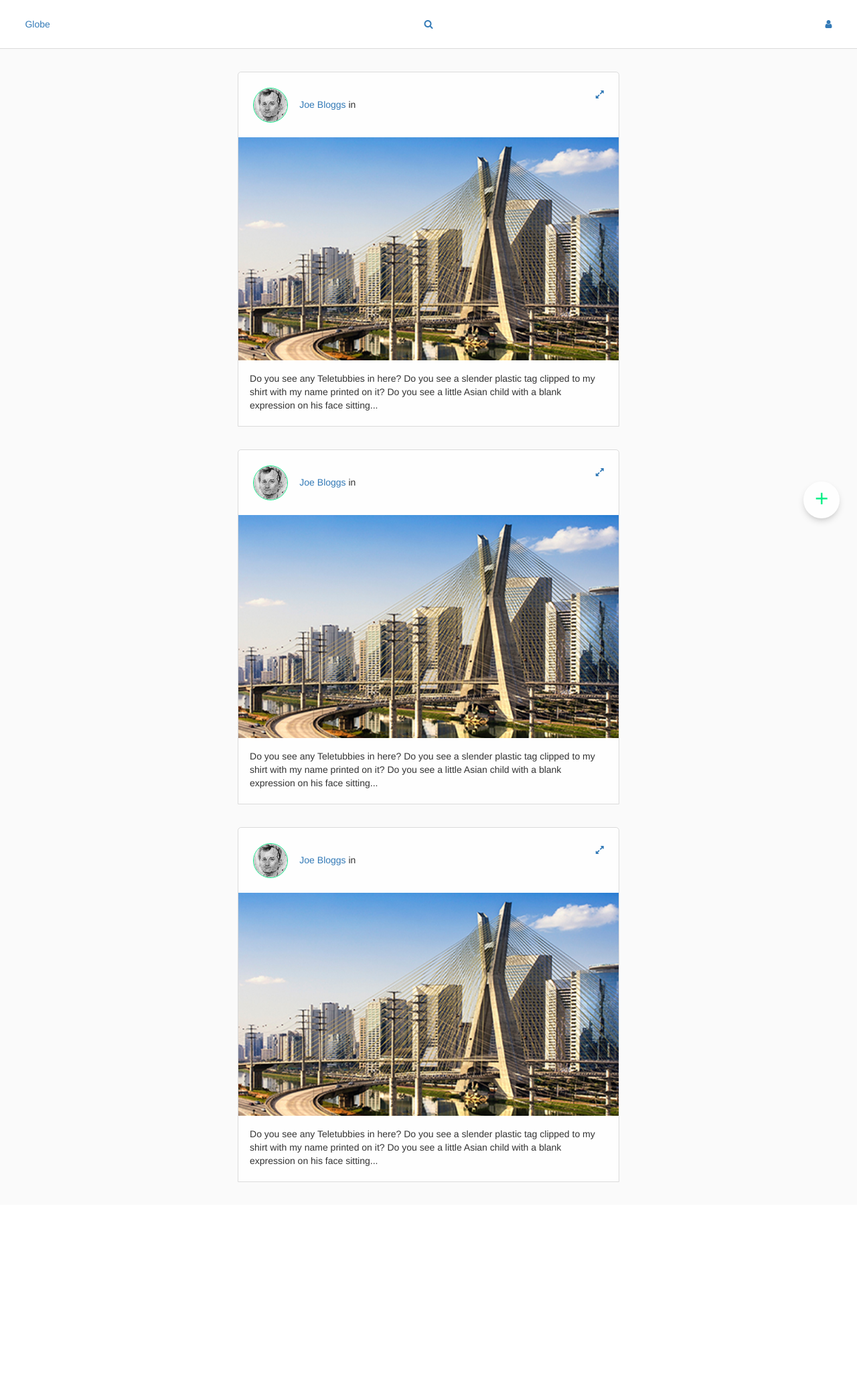
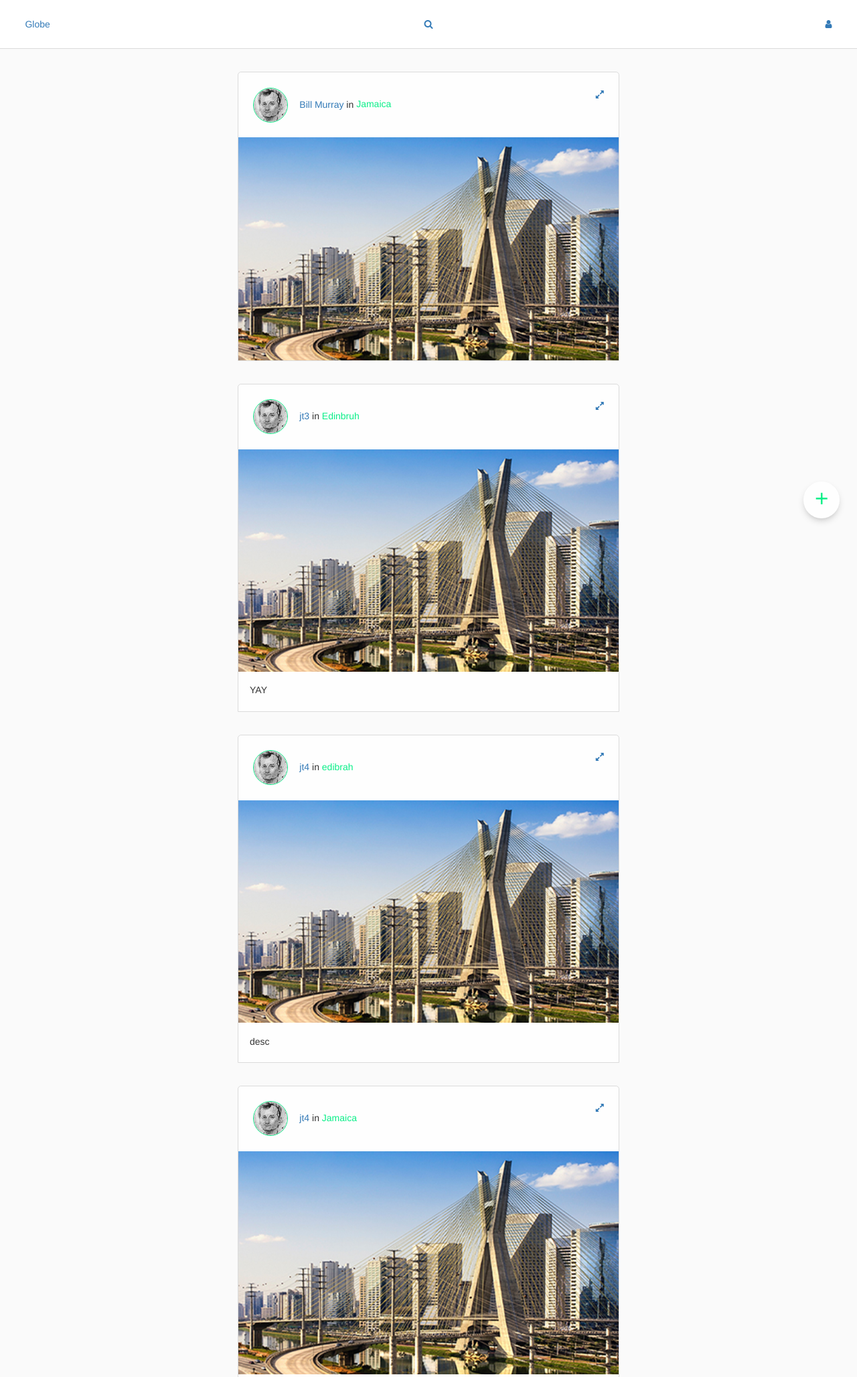
Before and after one commit to JoshIsReallyGoodAtGit/set09103_cw2, a Flask app: page /feed/ in a window 1280 px wide. Shown: the top 2056 px of the page at 67% size. Before the commit the page ends 1765 px from the top, so only its background shows below. Run offline with Flask 2, Linux system fonts and the light colour scheme; data comes from the database, SQL or seed files in the repository; some libraries are stand-ins or nearby versions; some web fonts are replaced.

Commit message:
add feature: user can now look at dynamic posts. All core functionality now complete :D!

```diff
--- a/templates/feed.html
+++ b/templates/feed.html
@@ -34,64 +34,33 @@
 
 <section class="sectionFeed">
      <a href="#0" data-remodal-target="addNewPost">
-            <div class="fab-post">
+           <div class="fab-post">
                   &plus;
            </div>
       <a/>
 
       <div class="container">
-            <div class="section-card-wrapper">
+            {% for row in rows %}
+                 <div class="section-card-wrapper">
                   <div class="section-card-header">
                         <div class="card-profile">
                               <img class="img-circle" src="/static/img/placeholder-profile-img.jpg" alt="profile of __">
-                              <a class="card-profile-name" href="#0">Joe Bloggs</a> in
-                              <p class="card-profile-location">{{object1}}</p>
+                              <a class="card-profile-name" href="#0">{{ row['Post_Author']}}</a> in
+                              <p class="card-profile-location">{{row['Post_Loc']}}</p>
                               <a class="card-profile-enlarge pull-right" href="#modal"><i class="fa fa-expand"></i></a>
                         </div> <!--/header-wrapper-->
                   </div><!--/header-->
                   <div class="card-image-wrapper">
                         <img class="card-image img-responsive" src="/static/img/showcase-1.jpg">
                   </div>
-                  <div class="card-bottom">
-                       <p>Do you see any Teletubbies in here? Do you see a slender plastic tag clipped to my shirt with my name printed on it? Do you see a little Asian child with a blank expression on his face sitting...
-                        </p>
-                   </div>
-            </div>
-             <div class="section-card-wrapper">
-                  <div class="section-card-header">
-                        <div class="card-profile">
-                              <img class="img-circle" src="/static/img/placeholder-profile-img.jpg" alt="profile of __">
-                              <a class="card-profile-name" href="#0">Joe Bloggs</a> in
-                              <p class="card-profile-location">{{object1}}</p>
-                              <a class="card-profile-enlarge pull-right" href="#modal"><i class="fa fa-expand"></i></a>
-                        </div> <!--/header-wrapper-->
-                  </div><!--/header-->
-                  <div class="card-image-wrapper">
-                        <img class="card-image img-responsive" src="/static/img/showcase-1.jpg">
+                  {% if row['Post_Desc'] != "null" %}
+                        <div class="card-bottom">
+                              <p> {{row['Post_Desc']}}</p>
+                        </div>
+                  {% endif %}
                   </div>
-                  <div class="card-bottom">
-                       <p>Do you see any Teletubbies in here? Do you see a slender plastic tag clipped to my shirt with my name printed on it? Do you see a little Asian child with a blank expression on his face sitting...
-                        </p>
-                   </div>
-            </div>
-            <div class="section-card-wrapper">
-                  <div class="section-card-header">
-                        <div class="card-profile">
-                              <img class="img-circle" src="/static/img/placeholder-profile-img.jpg" alt="profile of __">
-                              <a class="card-profile-name" href="#0">Joe Bloggs</a> in
-                              <p class="card-profile-location">{{object1}}</p>
-                              <a class="card-profile-enlarge pull-right" href="#modal"><i class="fa fa-expand"></i></a>
-                        </div> <!--/header-wrapper-->
-                  </div><!--/header-->
-                  <div class="card-image-wrapper">
-                        <img class="card-image img-responsive" src="/static/img/showcase-1.jpg">
-                  </div>
-                  <div class="card-bottom">
-                       <p>Do you see any Teletubbies in here? Do you see a slender plastic tag clipped to my shirt with my name printed on it? Do you see a little Asian child with a blank expression on his face sitting...
-                        </p>
-                   </div>
-            </div>
-      </div>
+      {% endfor %}
+           </div><!--/container-->
 </section>
 
       <div class="remodal" data-remodal-id="addNewPost">
@@ -105,16 +74,18 @@
             <br />
             <div class="input-group center-block">
                   <p class="form-label">Where was this taken?</p>
-                  <input type="text" class="form-control" name="postCountry"></textarea>
+                  <input type="text" class="form-control" name="postLocation"></textarea>
             </div>
             <br />
             <div class="input-group center-block">
-                  <p class="form-label">Tell us more about it</p>
+                  <p class="form-label">Tell us more about it (optional)</p>
                   <textarea class="form-control" name="postDesc"></textarea>
             </div>
             <br />
 
-            <a href="#0" onClick="submitNewPost();" class="glbButton m-t-1">Post</a>
+            <div class="p-t-1 m-t-1">
+                  <a href="#0" onClick="submitNewPost();" class="glbButton m-t-1">Post</a>
+            </div>
       </form>
 </div> <!--/remodal-->
 
```
